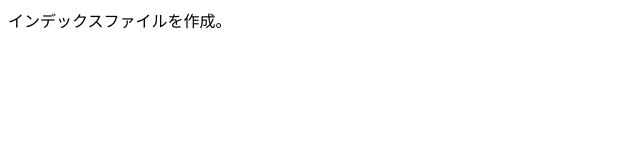
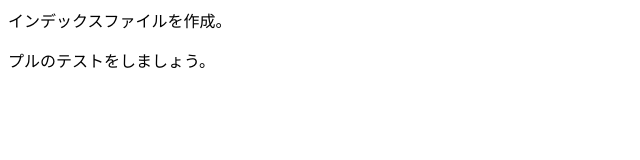
Before and after one commit to ruiji-t/git-test2, a plain HTML site: page index.html in a window 1280 px wide. Shown: the whole page, without its empty margins (0-640 px from the left). Drawn offline with Linux system fonts and the light colour scheme.

Commit message:
Update index.html

```diff
--- a/index.html
+++ b/index.html
@@ -1 +1,2 @@
 <p>インデックスファイルを作成。</p>
+<p>プルのテストをしましょう。</p>
```
